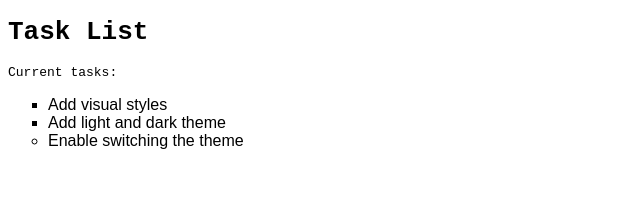
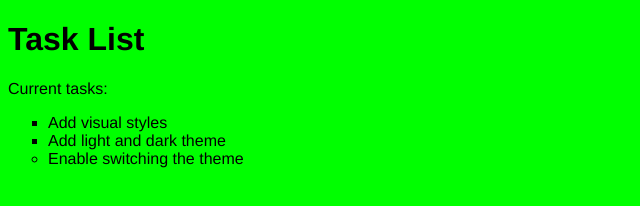
Before and after one commit to RivoningoChauke/simple-website, a plain HTML site: page index.html in a window 1280 px wide. Shown: the whole page, without its empty margins (0-640 px from the left). Drawn offline with Linux system fonts and the light colour scheme.

Commit message:
done with css, adding js

```diff
--- a/index.html
+++ b/index.html
@@ -15,5 +15,6 @@
         <li class="list">Add light and dark theme</li>
         <li>Enable switching the theme</li>
     </ul>
+    <script src="app.js"> </script>
 </body>
 </html>
--- a/main.css
+++ b/main.css
@@ -3,27 +3,22 @@
     --white: #FFFFFF;
     --black: #000000;
 }
-body{
-    font-family: monospace;
-}
-
-ul{
-    font-family: Arial, Helvetica, sans-serif;
-}
+body {
+    background: var(--bg);
+    color: var(--fontColor);
+    font-family: helvetica;
+  }
 li{
     list-style: circle;
 }
 .list{
     list-style: square;
 }
-#msg{
-    font-family: monospace;
-}
-.light-theme{
+.light-theme {
     --bg: var(--green);
     --fontColor: var(--black);
-}
-.dark-theme{
+  }
+  .dark-theme {
     --bg: var(--black);
     --fontColor: var(--green);
-}
+  }
```
